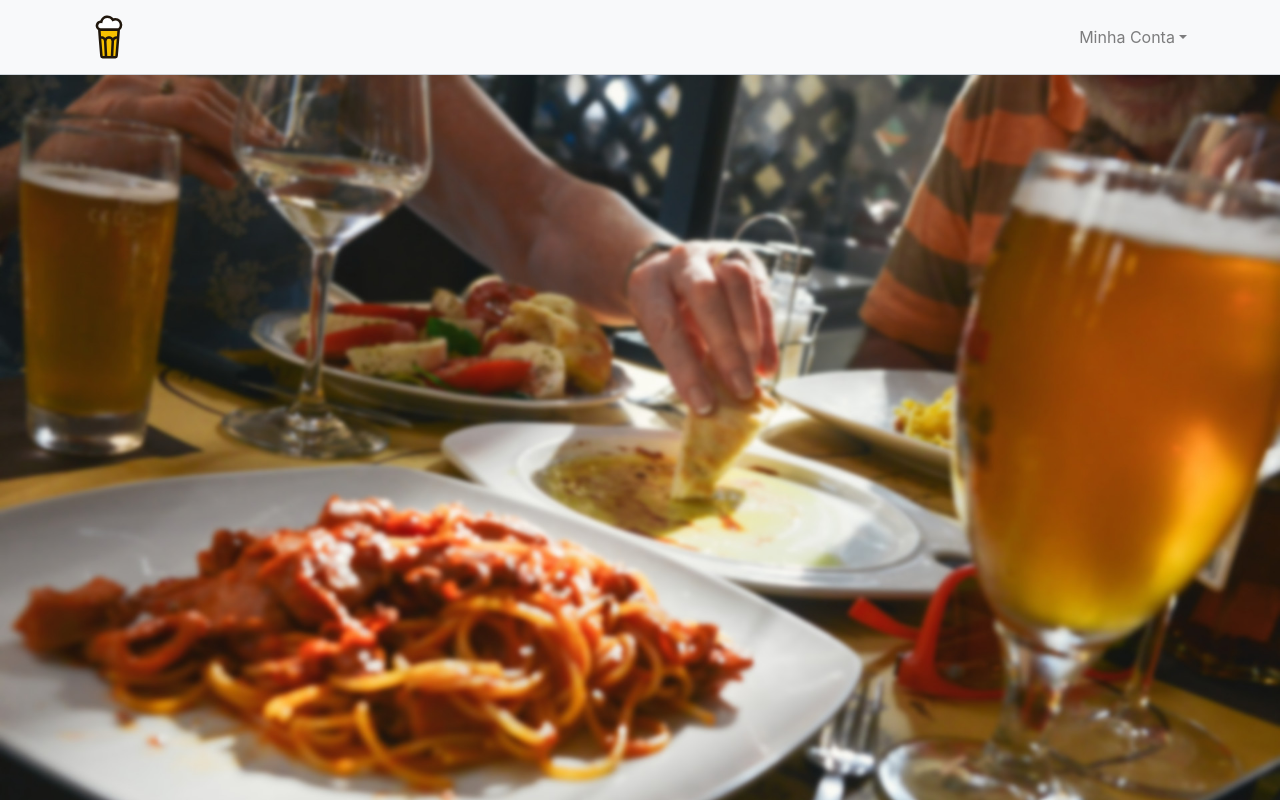
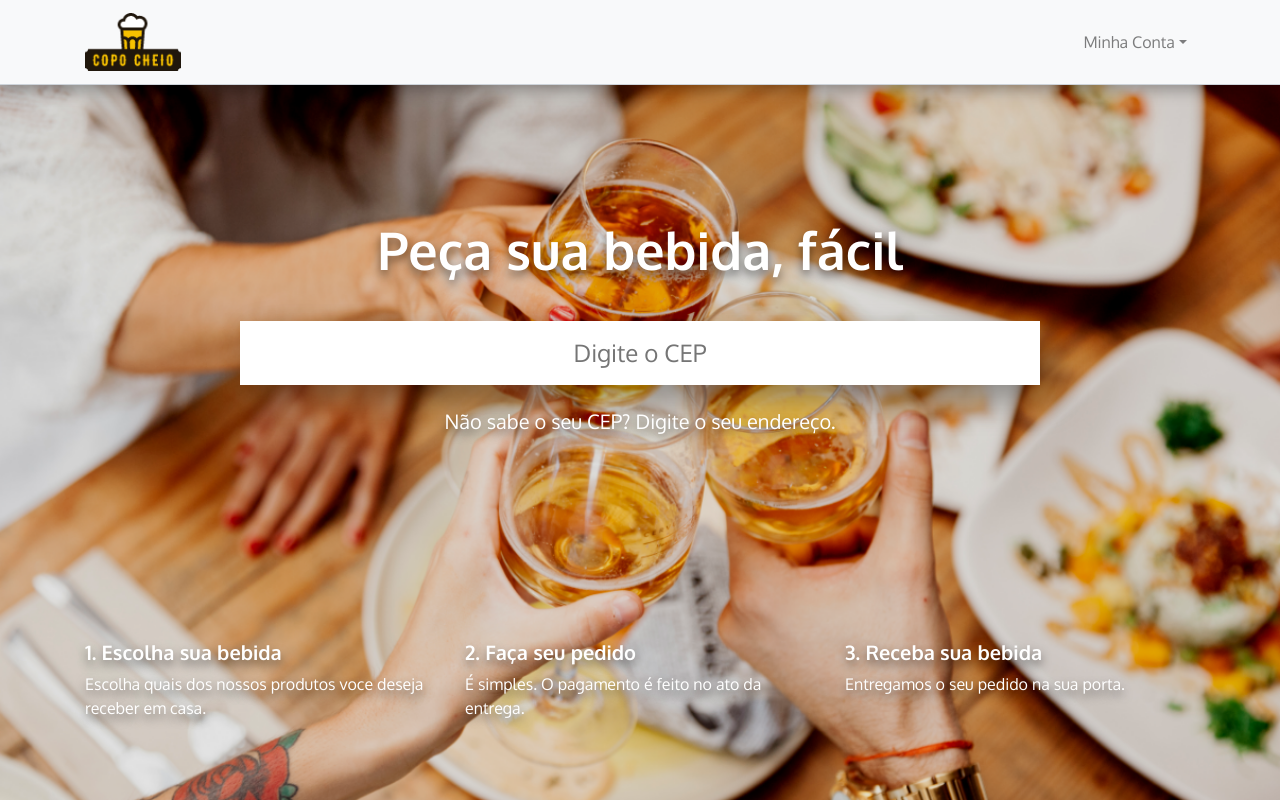
Before and after one commit to damisgarcia/craken, a Vue app: page / in a window 1280 px wide. Built offline with nearby package versions, Linux system fonts and the light colour scheme.

Commit message:
CEP Screen

```diff
--- a/index.html
+++ b/index.html
@@ -4,6 +4,7 @@
     <meta charset="utf-8">
     <meta name="viewport" content="width=device-width,initial-scale=1.0">
     <title>copocheio.com</title>
+    <link href="https://fonts.googleapis.com/css?family=Oxygen:400,700" rel="stylesheet">
   </head>
   <body>
     <div id="app"></div>
--- a/src/components/Navbar.vue
+++ b/src/components/Navbar.vue
@@ -2,7 +2,7 @@
     <b-navbar id='header' toggleable="md" variant="light">
         <div class="container">
             <b-navbar-brand href="#">
-                <img :src="logo" width="48px" height="48px">
+                <img :src="logo" width="96px">
             </b-navbar-brand>
             <b-navbar-toggle target="nav_collapse"></b-navbar-toggle>
             <b-collapse is-nav id="nav_collapse">
@@ -32,7 +32,7 @@
 </template>
 
 <script>
-import logo from '@/assets/logo.svg'
+import logo from '@/assets/logo.png'
 export default {
     name: 'Navbar',
     data: () => {
--- a/src/styles/base/_header.scss
+++ b/src/styles/base/_header.scss
@@ -1,3 +1,7 @@
+body{
+    @include oxygen;
+}
+
 #header{
     border-bottom: 1px solid $gray-400;
 }
--- a/src/styles/base/_layout.scss
+++ b/src/styles/base/_layout.scss
@@ -9,3 +9,7 @@ html, body, #app{
         flex: 1;
     }
 }
+
+section{
+    margin: 64px auto;
+}
--- a/src/styles/base/_mixins.scss
+++ b/src/styles/base/_mixins.scss
@@ -2,3 +2,7 @@
   width: 100%;
   height: 100%;
 }
+
+@mixin oxygen{
+  font-family: 'Oxygen', sans-serif;
+}
--- /dev/null
+++ b/src/styles/components/_base.scss
@@ -0,0 +1 @@
+@import 'navbar';
--- /dev/null
+++ b/src/styles/components/_navbar.scss
@@ -0,0 +1,5 @@
+#header{
+    background-color: white;
+    box-shadow: 0px 5px 15px transparentize($color: #000000, $amount: 0.7);
+    text-align: center;
+}
--- a/src/styles/main.scss
+++ b/src/styles/main.scss
@@ -2,4 +2,5 @@
 @import 'bootstrap-vue/dist/bootstrap-vue.css';
 
 @import 'base/base';
+@import 'components/base';
 @import 'views/base';
--- a/src/styles/views/_cep-view.scss
+++ b/src/styles/views/_cep-view.scss
@@ -1,6 +1,62 @@
+$header-height: 800px;
 .cep-view{
-  background-size: cover;
-  background-repeat: no-repeat;
-  width: 100%;
-  height: 100%;
+  @include fill;
+  header{
+    @include fill;
+    display: flex;
+    flex-direction: column;
+    align-items: center;
+    justify-content: center;
+    background-size: cover;
+    background-repeat: no-repeat;
+    background-position: top center;
+    text-align: center;
+    > .container{
+      display: flex;
+      flex-direction: column;
+      justify-content: center;
+      width: 100%;
+      flex: 1;
+    }
+    section{
+      color: white;
+      text-align: left;
+      h3{
+        font-size: 20px;
+        font-weight: bold;
+      }
+      p{
+        text-shadow: 0px 5px 10px transparentize($color: #000000, $amount: 0.5);
+      }
+    }
+    h1, h3{
+      text-shadow: 0px 5px 10px transparentize($color: #000000, $amount: 0.5);
+      color: #fff;
+    }
+    h1{
+      font-size: 52px;
+      font-weight: bold;
+    }
+    h3{
+      font-size: 20px;
+    }
+    .input-cep-container{
+      display: flex;
+      align-items: center;
+      background-color: #fff;
+      width: 100%;
+      max-width: 800px;
+      margin: 32px auto 24px;
+      padding: 0px 24px;
+      height: 64px;
+      box-shadow: 15px 15px 33px transparentize($color: #000000, $amount: 0.65);
+      input{
+        display: block;
+        width: 100%;
+        text-align: center;
+        border: none;
+        font-size: 24px;
+      }
+    }
+  }
 }
--- a/src/views/CepView.vue
+++ b/src/views/CepView.vue
@@ -1,10 +1,37 @@
 <template>
-  <div class="cep-view" v-bind:style="{ 'background-image': 'url('+bg+')'}">
+  <div class="cep-view">
+      <header v-bind:style="{ 'background-image': 'url('+bg+')'}">
+        <div class="container">
+            <h1>Peça sua bebida, fácil</h1>
+            <div class="input-cep-container">
+                <input placeholder="Digite o CEP" />
+            </div>
+            <h3>Não sabe o seu CEP? Digite o seu endereço.</h3>
+        </div>
+        <section>
+            <div class="container">
+                <div class="row">
+                    <div class="col">
+                        <h3>1. Escolha sua bebida</h3>
+                        <p>Escolha quais dos nossos produtos voce deseja receber em casa.</p>
+                    </div>
+                    <div class="col">
+                        <h3>2. Faça seu pedido</h3>
+                        <p> É simples. O pagamento é feito no ato da entrega.</p>
+                    </div>
+                    <div class="col">
+                        <h3>3. Receba sua bebida</h3>
+                        <p>Entregamos o seu pedido na sua porta.</p>
+                    </div>
+                </div>
+            </div>
+        </section>
+      </header>
   </div>
 </template>
 
 <script>
-import bg from '@/assets/bg-2.jpg'
+import bg from '@/assets/header-bg.png'
 export default {
     name: 'CepView',
     data: () => {
```
Also changed, not shown: src/assets/header-bg.png (added), src/assets/logo.png (added).
